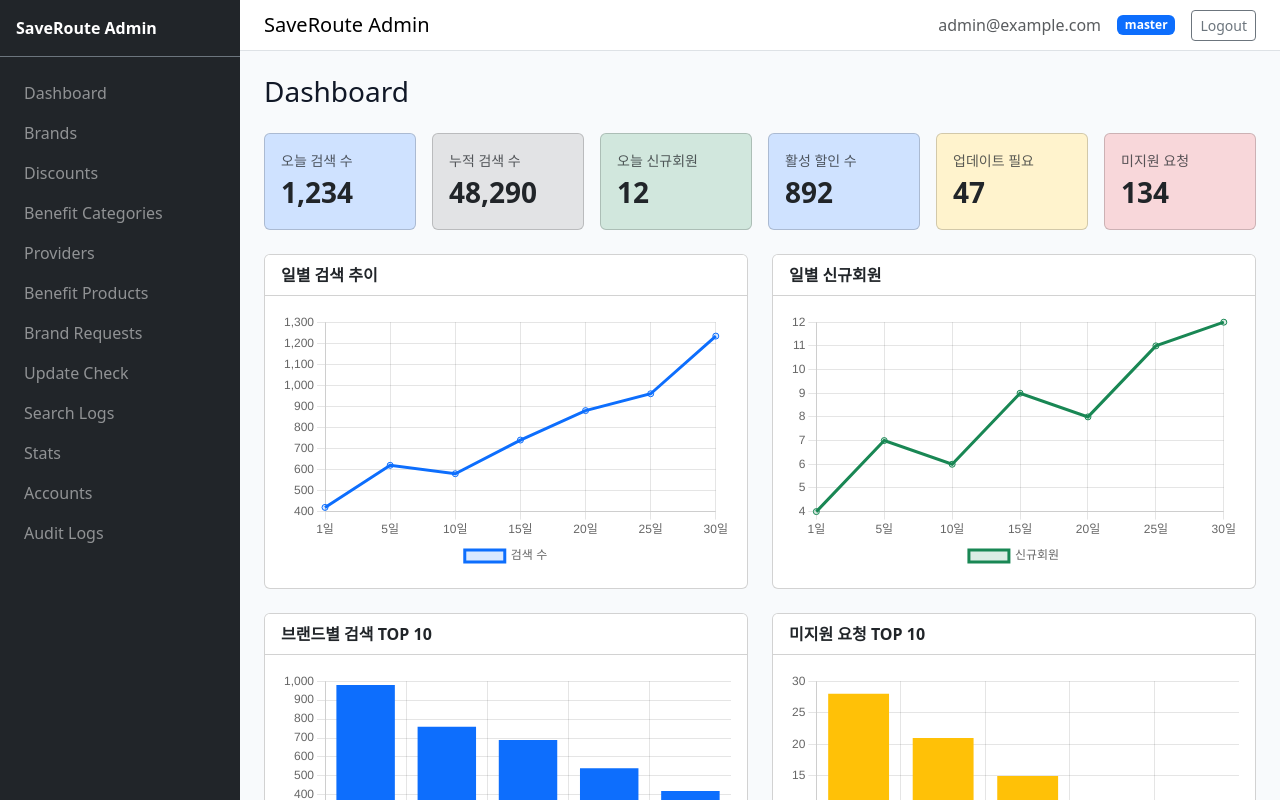
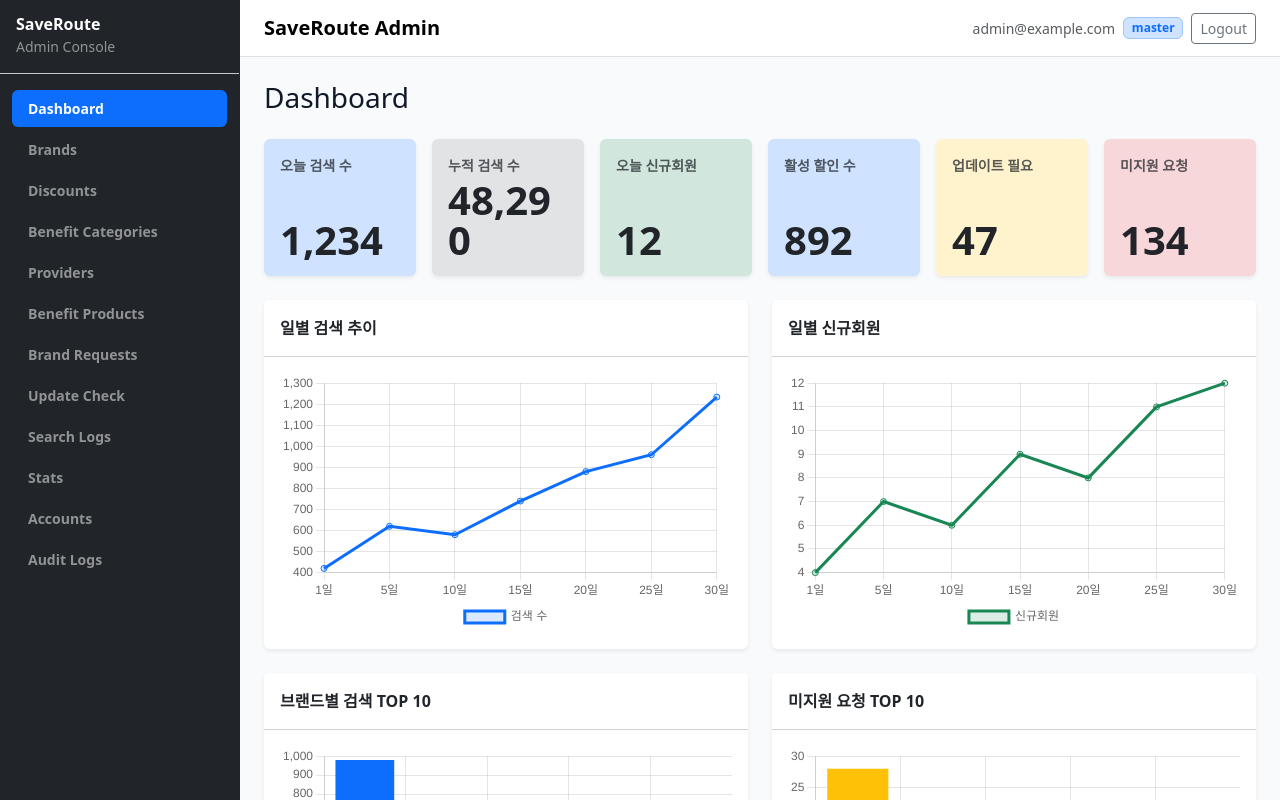
Before and after one commit to koyoungsun/saveroute, a Next.js app: page /admin/dashboard in a window 1280 px wide. Built offline with nearby package versions, Linux system fonts and the light colour scheme.

Commit message:
style: refine admin UI polish

```diff
--- a/src/app/admin/dashboard/page.tsx
+++ b/src/app/admin/dashboard/page.tsx
@@ -85,8 +85,8 @@
 
       <div className="row g-4 mt-1">
         <div className="col-lg-6">
-          <div className="card">
-            <div className="card-header bg-white fw-semibold">
+          <div className="card border-0 shadow-sm">
+            <div className="card-header bg-white fw-semibold py-3">
               업데이트 필요 할인
             </div>
             <div className="table-responsive">
@@ -103,8 +103,10 @@
                 <tbody>
                   {staleDiscounts.map(([brand, title, provider, checkedAt, status]) => (
                     <tr key={`${brand}-${title}`}>
-                      <td>{brand}</td>
-                      <td>{title}</td>
+                      <td className="fw-semibold">{brand}</td>
+                      <td className="text-truncate" style={{ maxWidth: "260px" }}>
+                        {title}
+                      </td>
                       <td>{provider}</td>
                       <td>{checkedAt}</td>
                       <td>
@@ -118,8 +120,8 @@
           </div>
         </div>
         <div className="col-lg-6">
-          <div className="card">
-            <div className="card-header bg-white fw-semibold">
+          <div className="card border-0 shadow-sm">
+            <div className="card-header bg-white fw-semibold py-3">
               최근 미지원 검색어
             </div>
             <div className="table-responsive">
@@ -134,8 +136,8 @@
                 <tbody>
                   {recentUnmatched.map(([keyword, count, status]) => (
                     <tr key={keyword}>
-                      <td>{keyword}</td>
-                      <td>{count}</td>
+                      <td className="fw-semibold">{keyword}</td>
+                      <td className="text-end">{count}</td>
                       <td>
                         <StatusBadge status={status} />
                       </td>
--- a/src/components/admin/AdminHeader.tsx
+++ b/src/components/admin/AdminHeader.tsx
@@ -1,11 +1,15 @@
 export function AdminHeader() {
   return (
-    <header className="navbar navbar-light bg-white border-bottom px-4">
-      <span className="navbar-brand mb-0 h1">SaveRoute Admin</span>
+    <header className="navbar navbar-light bg-white border-bottom px-4 py-2">
+      <div className="d-flex align-items-center gap-3">
+        <span className="navbar-brand mb-0 fw-semibold">SaveRoute Admin</span>
+      </div>
 
-      <div className="d-flex align-items-center gap-3">
-        <span className="text-muted">admin@example.com</span>
-        <span className="badge bg-primary">master</span>
+      <div className="d-flex align-items-center gap-2">
+        <span className="text-muted small d-none d-md-inline">admin@example.com</span>
+        <span className="badge bg-primary-subtle text-primary border border-primary-subtle">
+          master
+        </span>
         <button type="button" className="btn btn-outline-secondary btn-sm">
           Logout
         </button>
--- a/src/components/admin/AdminSidebar.tsx
+++ b/src/components/admin/AdminSidebar.tsx
@@ -1,4 +1,8 @@
+/* eslint-disable @next/next/no-async-client-component */
+"use client";
+
 import Link from "next/link";
+import { usePathname } from "next/navigation";
 
 const menuItems = [
   { label: "Dashboard", href: "/admin/dashboard" },
@@ -16,24 +20,34 @@
 ];
 
 export function AdminSidebar() {
+  const pathname = usePathname();
+
   return (
     <aside
-      className="bg-dark text-white flex-shrink-0 vh-100 overflow-auto"
+      className="bg-dark text-white flex-shrink-0 vh-100 overflow-auto border-end border-dark"
       style={{ width: "240px" }}
     >
-      <div className="p-3 border-bottom border-secondary">
-        <div className="fw-bold">SaveRoute Admin</div>
+      <div className="px-3 py-3 border-bottom border-secondary-subtle">
+        <div className="fw-bold lh-1">SaveRoute</div>
+        <div className="text-white-50 small mt-1">Admin Console</div>
       </div>
 
-      <nav className="nav flex-column p-3">
+      <nav className="nav nav-pills flex-column px-2 py-3 gap-1">
         {menuItems.map((item) => (
+          <div key={item.href} className="px-1">
           <Link
-            key={item.href}
             href={item.href}
-            className="nav-link text-white-50 px-2 py-2"
+            className={[
+              "nav-link d-flex align-items-center justify-content-between px-3 py-2",
+              pathname === item.href
+                ? "active bg-primary text-white"
+                : "text-white-50",
+            ].join(" ")}
+            aria-current={pathname === item.href ? "page" : undefined}
           >
-            {item.label}
+            <span className="small fw-semibold">{item.label}</span>
           </Link>
+          </div>
         ))}
       </nav>
     </aside>
--- a/src/components/admin/ChartCard.tsx
+++ b/src/components/admin/ChartCard.tsx
@@ -5,9 +5,9 @@
 
 export function ChartCard({ title, children }: ChartCardProps) {
   return (
-    <div className="card h-100">
-      <div className="card-header bg-white fw-semibold">{title}</div>
-      <div className="card-body">{children}</div>
+    <div className="card h-100 border-0 shadow-sm">
+      <div className="card-header bg-white fw-semibold py-3">{title}</div>
+      <div className="card-body p-3">{children}</div>
     </div>
   );
 }
--- a/src/components/admin/ConfidenceBadge.tsx
+++ b/src/components/admin/ConfidenceBadge.tsx
@@ -10,7 +10,10 @@
 
 export function ConfidenceBadge({ confidence }: ConfidenceBadgeProps) {
   return (
-    <span className={`badge ${confidenceClassNames[confidence]}`}>
+    <span
+      className={`badge rounded-pill px-2 py-1 fw-semibold ${confidenceClassNames[confidence]}`}
+      style={{ minWidth: "72px", textTransform: "uppercase" }}
+    >
       {confidence}
     </span>
   );
--- a/src/components/admin/KpiCard.tsx
+++ b/src/components/admin/KpiCard.tsx
@@ -12,10 +12,10 @@
   changeText,
 }: KpiCardProps) {
   return (
-    <div className={`card bg-${variant}-subtle h-100`}>
-      <div className="card-body">
-        <div className="text-muted small">{title}</div>
-        <div className="fs-3 fw-bold">{value}</div>
+    <div className={`card border-0 shadow-sm bg-${variant}-subtle h-100`}>
+      <div className="card-body d-flex flex-column justify-content-between" style={{ minHeight: "112px" }}>
+        <div className="text-muted small fw-semibold">{title}</div>
+        <div className="mt-1 display-6 fw-bold lh-1">{value}</div>
         {changeText ? <div className="small text-muted">{changeText}</div> : null}
       </div>
     </div>
--- a/src/components/admin/StatusBadge.tsx
+++ b/src/components/admin/StatusBadge.tsx
@@ -16,7 +16,10 @@
 
 export function StatusBadge({ status }: StatusBadgeProps) {
   return (
-    <span className={`badge ${statusClassNames[status] ?? "bg-secondary"}`}>
+    <span
+      className={`badge rounded-pill px-2 py-1 fw-semibold ${statusClassNames[status] ?? "bg-secondary"}`}
+      style={{ minWidth: "72px", textTransform: "uppercase" }}
+    >
       {status}
     </span>
   );
```
